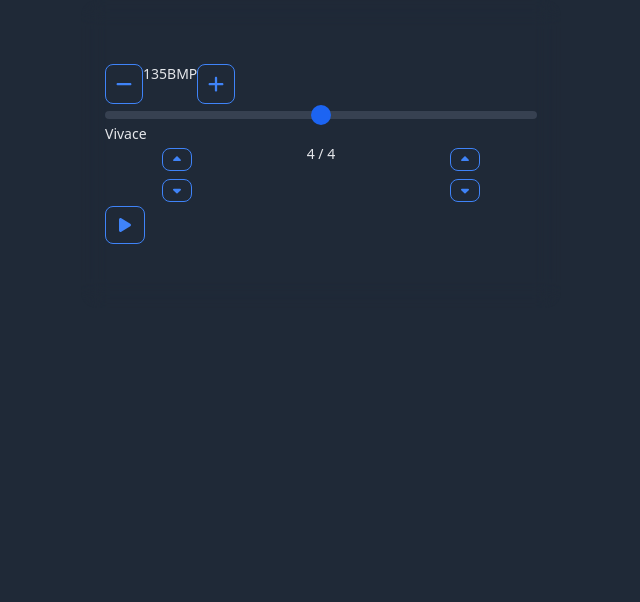
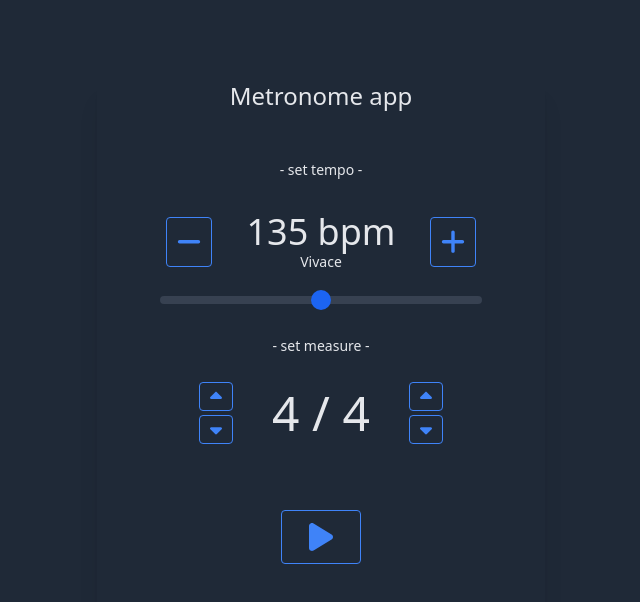
Before and after one commit to lukaszsliwinski/metronome-v2, a React (Create React App) app in the folder frontend/: page / in a window 1280 px wide. Shown: the top 602 px of the page, without its empty margins (319-959 px from the left). Built offline with nearby package versions, Linux system fonts and the light colour scheme.

Commit message:
feat: create app layout

```diff
--- a/frontend/src/Metronome.tsx
+++ b/frontend/src/Metronome.tsx
@@ -6,7 +6,6 @@ import './assets/global.css';
 // components
 import Tempo from './layouts/Tempo';
 import Controls from './layouts/Controls';
-import PlayBtn from './components/PlayBtn';
 
 // import audio files
 import click1 from './assets/audio/click1.mp3';
@@ -66,18 +65,17 @@ export default function Metronome() {
     }
   }, [playing, tempo, beats, notes, counter]);
 
-  // reset counter on every play/apuse click
+  // reset counter on every play/pause click
   useEffect(() => {
     setCounter(1);
   }, [playing]);
 
   return (
-    <div className="min-h-screen-mobile text-sm font-medium dark:bg-gray-800 dark:text-gray-200">
-                    {/* h-fit w-full */}
-      <div className="backdrop-blur-md sm:m-auto sm:max-w-[30rem] sm:rounded-2xl sm:px-6 sm:py-16">
+    <div className="min-h-screen-mobile xs:pt-20 text-sm font-medium dark:bg-gray-800 dark:text-gray-200">
+      <div className="h-fit w-full shadow-xl xs:m-auto xs:max-w-[28rem] xs:rounded-xl px-12">
+        <h1 className="mb-12 text-center text-2xl">Metronome app</h1>
         <Tempo />
         <Controls />
-        <PlayBtn />
         <audio ref={click}></audio>
       </div>
     </div>
--- a/frontend/src/components/MeasureBtn.tsx
+++ b/frontend/src/components/MeasureBtn.tsx
@@ -3,7 +3,7 @@ export default function MeasureBtn({onClick, icon}: {onClick: () => void, icon:
     <button
       type="button"
       onClick={onClick}
-      className="text-blue-700 border border-blue-700 hover:bg-blue-700 hover:text-white focus:ring-4 focus:outline-none focus:ring-blue-300 font-medium rounded-lg text-sm my-1 px-2.5 py-1 text-center inline-flex items-center dark:border-blue-500 dark:text-blue-500 dark:hover:text-white dark:focus:ring-blue-800 dark:hover:bg-blue-500"
+      className="w-fit text-blue-700 border border-blue-700 hover:bg-blue-700 hover:text-white focus:ring-4 focus:outline-none focus:ring-blue-300 font-medium rounded text-sm my-0.5 px-2.5 py-1 text-center inline-flex items-center dark:border-blue-500 dark:text-blue-500 dark:hover:text-white dark:focus:ring-blue-800 dark:hover:bg-blue-500"
     >
       {icon}
     </button>
--- a/frontend/src/components/PlayBtn.tsx
+++ b/frontend/src/components/PlayBtn.tsx
@@ -21,9 +21,9 @@ export default function PlayBtn() {
     <button
       type="button"
       onClick={() => setPlaying(!playing)}
-      className="w-10 text-blue-700 border border-blue-700 hover:bg-blue-700 hover:text-white focus:ring-4 focus:outline-none focus:ring-blue-300 font-medium rounded-lg text-sm p-2.5 text-center inline-flex justify-center items-center dark:border-blue-500 dark:text-blue-500 dark:hover:text-white dark:focus:ring-blue-800 dark:hover:bg-blue-500"
+      className="w-20 text-blue-700 border border-blue-700 hover:bg-blue-700 hover:text-white focus:ring-4 focus:outline-none focus:ring-blue-300 font-medium rounded text-sm p-2.5 text-center inline-flex justify-center items-center dark:border-blue-500 dark:text-blue-500 dark:hover:text-white dark:focus:ring-blue-800 dark:hover:bg-blue-500"
     >
-      {playing ? <Pause className="w-2.5 mx-px" /> : <Play className="w-3" />}
+      {playing ? <Pause className="w-5" /> : <Play className="w-6" />}
     </button>
   );
 }
--- a/frontend/src/components/TempoBtn.tsx
+++ b/frontend/src/components/TempoBtn.tsx
@@ -3,7 +3,7 @@ export default function TempoBtn({onClick, icon}: {onClick: () => void, icon: JS
     <button
       type="button"
       onClick={onClick}
-      className="text-blue-700 border border-blue-700 hover:bg-blue-700 hover:text-white focus:ring-4 focus:outline-none focus:ring-blue-300 font-medium rounded-lg text-sm p-2.5 text-center inline-flex items-center dark:border-blue-500 dark:text-blue-500 dark:hover:text-white dark:focus:ring-blue-800 dark:hover:bg-blue-500"
+      className="h-fit text-blue-700 border border-blue-700 hover:bg-blue-700 hover:text-white focus:ring-4 focus:outline-none focus:ring-blue-300 font-medium rounded text-sm p-2.5 text-center inline-flex items-center dark:border-blue-500 dark:text-blue-500 dark:hover:text-white dark:focus:ring-blue-800 dark:hover:bg-blue-500"
     >
       {icon}
     </button>
--- a/frontend/src/layouts/Controls.tsx
+++ b/frontend/src/layouts/Controls.tsx
@@ -3,6 +3,7 @@ import { useSelector, useDispatch } from 'react-redux';
 
 // components
 import MeasureBtn from '../components/MeasureBtn';
+import PlayBtn from '../components/PlayBtn';
 
 // icons
 import { ReactComponent as Up } from '../assets/svg/up.svg';
@@ -41,17 +42,29 @@ export default function Controls() {
   };
 
   return (
-    <div className="flex justify-around">
-      <div className="flex flex-col w-fit">
-        <MeasureBtn onClick={() => changeBeats('add')} icon={<Up className="w-2"/>} />
-        <MeasureBtn onClick={() => changeBeats('sub')} icon={<Down className="w-2"/>} />
+    <div className="my-8">
+      <h1 className="mb-6 text-center">- set measure -</h1>
+      <div className="grid grid-cols-4">
+
+        <div className="flex flex-col items-end">
+          <MeasureBtn onClick={() => changeBeats('add')} icon={<Up className="w-3"/>} />
+          <MeasureBtn onClick={() => changeBeats('sub')} icon={<Down className="w-3"/>} />
+        </div>
+
+        <div className="col-span-2 flex justify-center items-center">
+          <div className="text-5xl">{beats} / {notes}</div>
+        </div>
+
+        <div className="flex flex-col">
+          <MeasureBtn onClick={() => changeNotes('add')} icon={<Up className="w-3"/>} />
+          <MeasureBtn onClick={() => changeNotes('sub')} icon={<Down className="w-3"/>} />
+        </div>
+
+        <div className="col-span-4 flex justify-center my-16">
+          <PlayBtn />
+        </div>
+
       </div>
-      <div>{beats} / {notes}</div>
-      <div className="flex flex-col w-fit">
-        <MeasureBtn onClick={() => changeNotes('add')} icon={<Up className="w-2"/>} />
-        <MeasureBtn onClick={() => changeNotes('sub')} icon={<Down className="w-2"/>} />
-      </div>
-
     </div>
   );
 }
--- a/frontend/src/layouts/Tempo.tsx
+++ b/frontend/src/layouts/Tempo.tsx
@@ -54,16 +54,24 @@ export default function Tempo() {
   };
 
   return (
-    <>
-      <div className="flex">
-        <TempoBtn onClick={() => changeTempo('sub')} icon={<Minus className="w-4" />} />
-        <div>
-          <span>{tempo}</span>
-          <span>BMP</span>
-        </div>
-        <TempoBtn onClick={() => changeTempo('add')} icon={<Plus className="w-4" />} />
+    <div className="my-6">
+      <h2 className="text-center mb-8">- set tempo -</h2>
+      <div className="grid grid-cols-4">
+
+        <div className="flex items-center justify-center">
+          <TempoBtn onClick={() => changeTempo('sub')} icon={<Minus className="w-6" />} />
         </div>
 
+        <div className="col-span-2 flex flex-col items-center justify-center">
+          <div className="text-4xl">{tempo} bpm</div>
+          <div>{description}</div>
+        </div>
+
+        <div className="flex items-center justify-center">
+          <TempoBtn onClick={() => changeTempo('add')} icon={<Plus className="w-6" />} />
+        </div>
+
+        <div className="col-span-4 flex justify-center mt-6">
           <input
             type="range"
             min="20"
@@ -71,10 +79,13 @@ export default function Tempo() {
             value={tempo}
             step="1"
             onChange={(event) => setTempo(Number(event.target.value))}
-        className="w-full h-2 bg-gray-200 rounded-lg appearance-none cursor-pointer dark:bg-gray-700"
+            className="w-11/12 h-2 bg-gray-200 rounded-lg appearance-none cursor-pointer dark:bg-gray-700"
           />
+        </div>
 
-      <div>{description}</div>
-    </>
+      </div>
+
+
+    </div>
   );
 }
```
Lines whose indentation alone changed are shown as unchanged.
